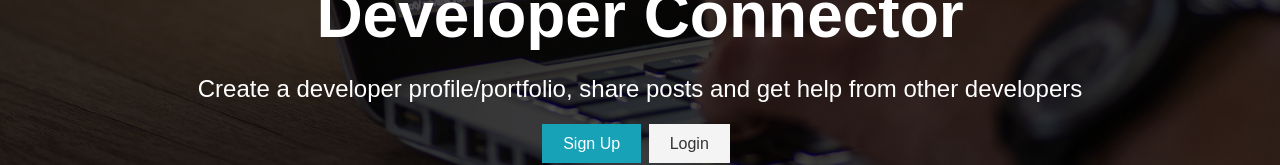
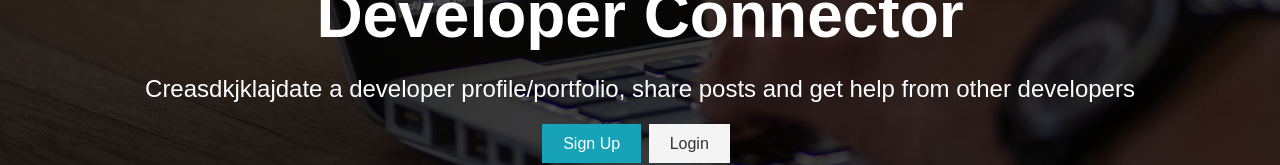
Before and after one commit to emmagogogo/cs-160-group-2, a React (Create React App) app in the folder client/: page / in a window 1280 px wide. Shown: the part 330-495 px from the top of the page. Built offline with nearby package versions, Linux system fonts and the light colour scheme; no server answers; the HTML template or start-up script is replaced by a standard one.

Commit message:
Changed landing to support this feture

```diff
--- a/client/src/components/layout/Landing.js
+++ b/client/src/components/layout/Landing.js
@@ -14,7 +14,7 @@
         <div className="landing-inner">
           <h1 className="x-large">Developer Connector</h1>
           <p className="lead">
-            Create a developer profile/portfolio, share posts and get help from
+            Creasdkjklajdate a developer profile/portfolio, share posts and get help from
             other developers
           </p>
           <div className="buttons">
```
